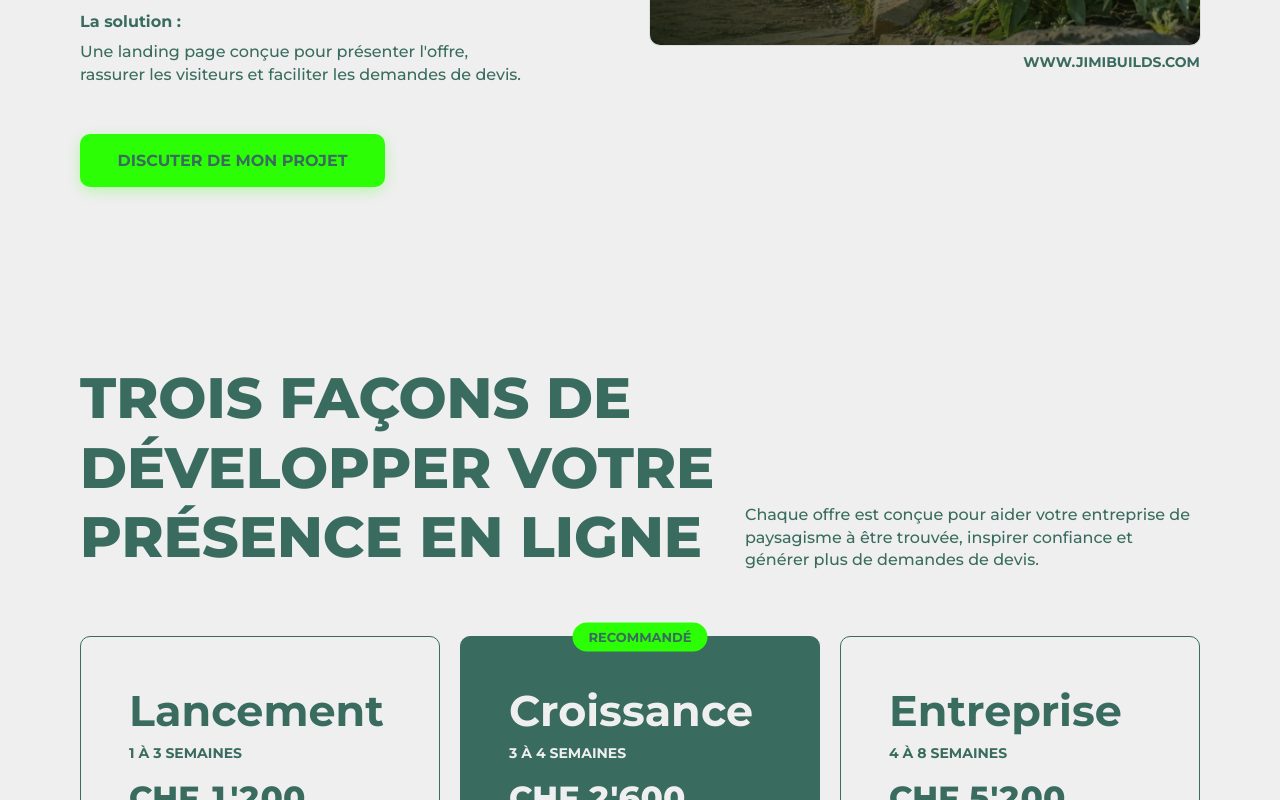
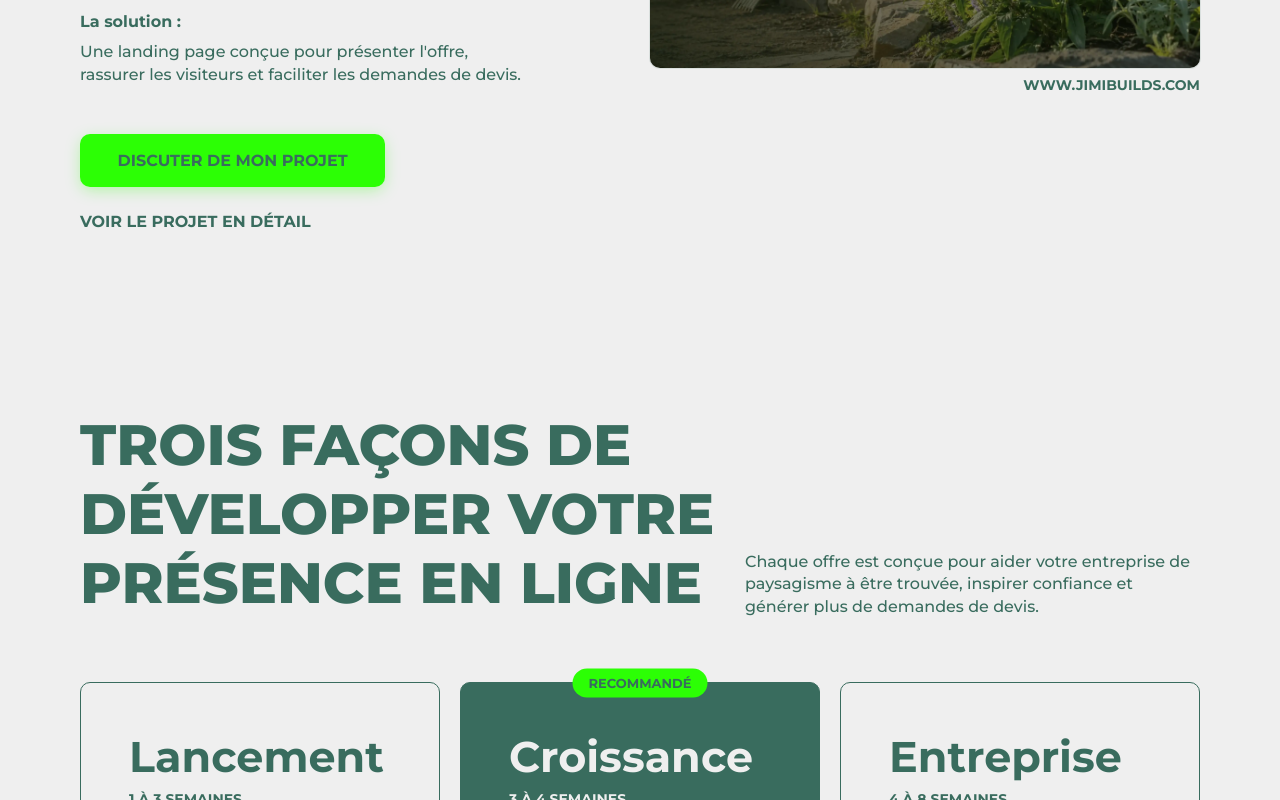
Before and after one commit to xmrgoat/studiopwi, a Next.js app: page / in a window 1280 px wide. Shown: the part 1300-2100 px from the top of the page. Built offline with nearby package versions, Linux system fonts and the light colour scheme; no server answers.

Commit message:
feat(case-study): link the homepage case study to its project page

```diff
--- a/src/components/sections/CaseStudies.tsx
+++ b/src/components/sections/CaseStudies.tsx
@@ -1,4 +1,5 @@
 import Image from "next/image";
+import Link from "next/link";
 import { cases } from "@/content/cases";
 import Button from "@/components/ui/Button";
 import Reveal from "@/components/motion/Reveal";
@@ -65,6 +66,11 @@ export default function CaseStudies() {
             <Button href={item.cta.href} variant="primary">
               {item.cta.label}
             </Button>
+            {item.detail && (
+              <Link href={item.detail.href} className={styles.detail}>
+                {item.detail.label}
+              </Link>
+            )}
           </div>
         </Reveal>
       ))}
```
